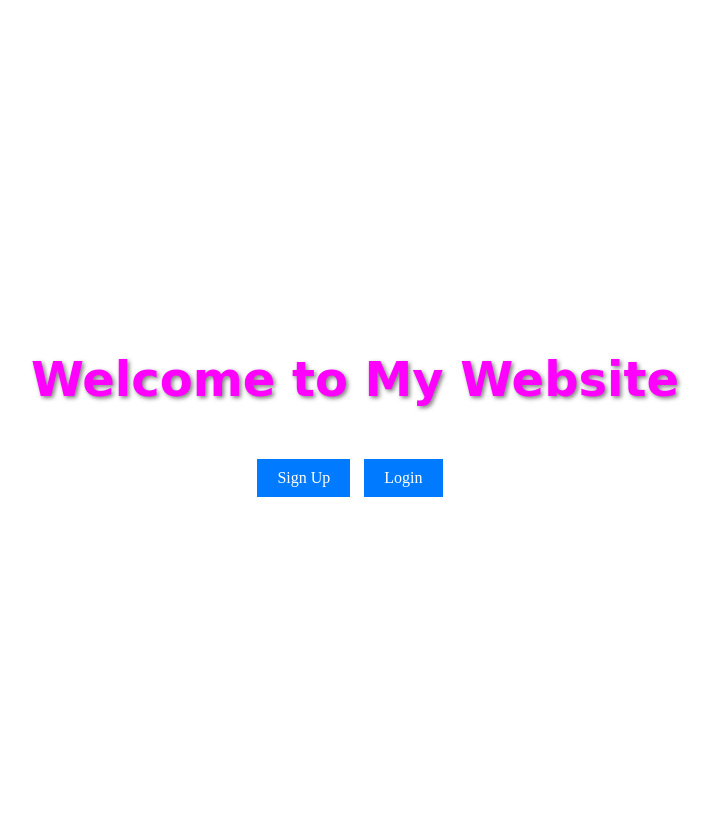
After one commit to terry677/EstateMarketingApp, a Flask app: template website/templates/landing.html in a window 1280 px wide. The commit adds this page. Shown: the whole page, without its empty margins (285-997 px from the left). Run offline with Flask 3, Linux system fonts and the light colour scheme; the template is opened without the code that fills it, so the values that code supplies are empty.

Commit message:
initial commitupdated

```diff
--- /dev/null
+++ b/website/static/styles.css
@@ -0,0 +1,34 @@
+.container {
+  display: flex;
+  flex-direction: column;
+  align-items: center;
+  justify-content: center;
+  height: 100vh;
+}
+
+.buttons {
+  margin-top: 20px;
+}
+
+.signup-btn,
+.login-btn {
+  display: inline-block;
+  padding: 10px 20px;
+  background-color: #007bff;
+  color: #fff;
+  text-decoration: none;
+  margin-right: 10px;
+}
+
+.signup-btn:hover,
+.login-btn:hover {
+  background-color: #0056b3;
+}
+
+.fancy-text {
+  font-family: "Your Fancy Font", cursive;
+  font-size: 48px;
+  color: #ff00ff; /* Change to the desired text color */
+  text-shadow: 2px 2px 4px rgba(0, 0, 0, 0.5); /* Add a shadow effect */
+  /* Add more CSS properties to further customize the fancy text style */
+}
--- a/website/templates/base.html
+++ b/website/templates/base.html
@@ -37,7 +37,6 @@
           {% else %}
           <a class="nav-item nav-link" id="login" href="/login">Login</a>
           <a class="nav-item nav-link" id="sign_up" href="/sign_up">Sign Up</a>
-          <a class="nav-item nav-link" id="users" href="/users">users</a>
           {% endif%}
         </div>
       </div>
--- /dev/null
+++ b/website/templates/landing.html
@@ -0,0 +1,20 @@
+<!DOCTYPE html>
+<html>
+  <head>
+    <title>Landing Page</title>
+    <link
+      rel="stylesheet"
+      type="text/css"
+      href="{{ url_for('static', filename='styles.css') }}"
+    />
+  </head>
+  <body>
+    <div class="container">
+      <h1 class="fancy-text">Welcome to My Website</h1>
+      <div class="buttons">
+        <a href="/sign_up" class="signup-btn">Sign Up</a>
+        <a href="/login" class="login-btn">Login</a>
+      </div>
+    </div>
+  </body>
+</html>
```
Also changed, not shown: website/templates/users.html (deleted, +0 -30 lines), website/views.py (+5 -12 lines), instance/database.db (added).
